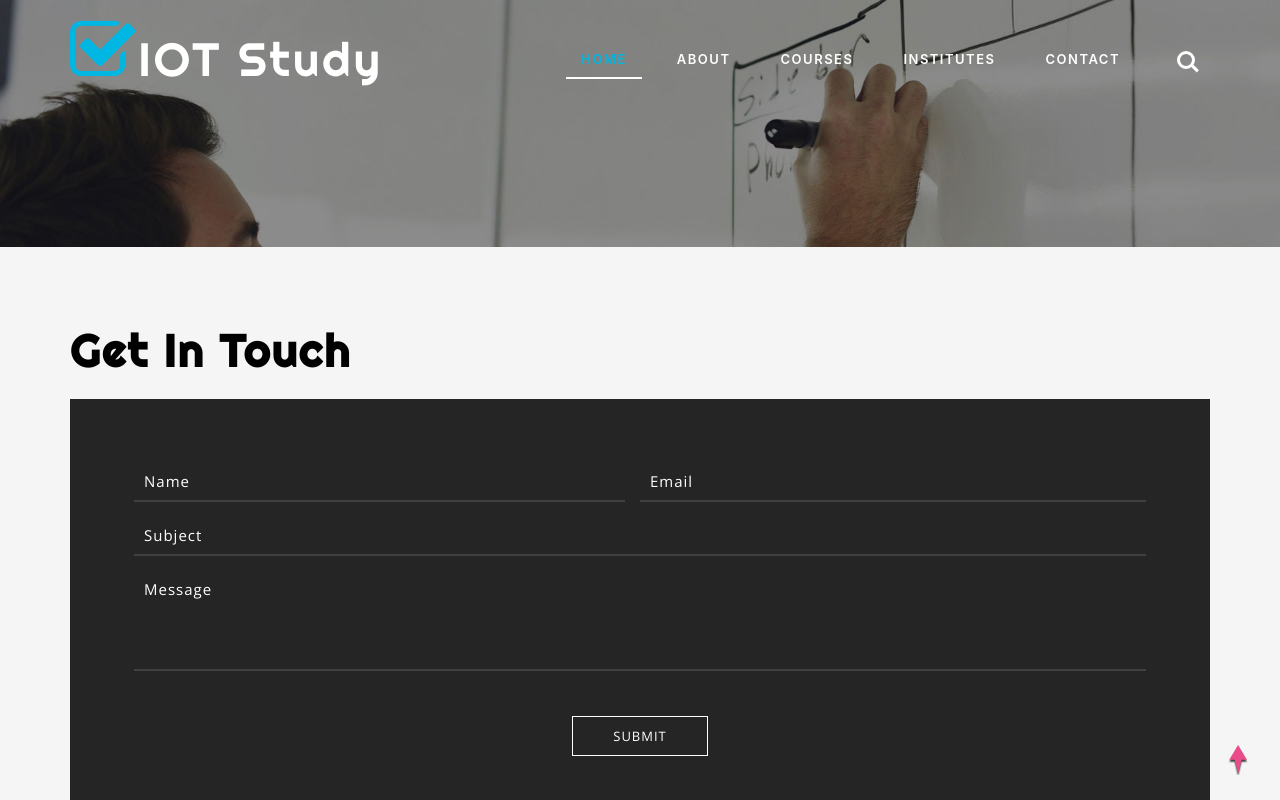
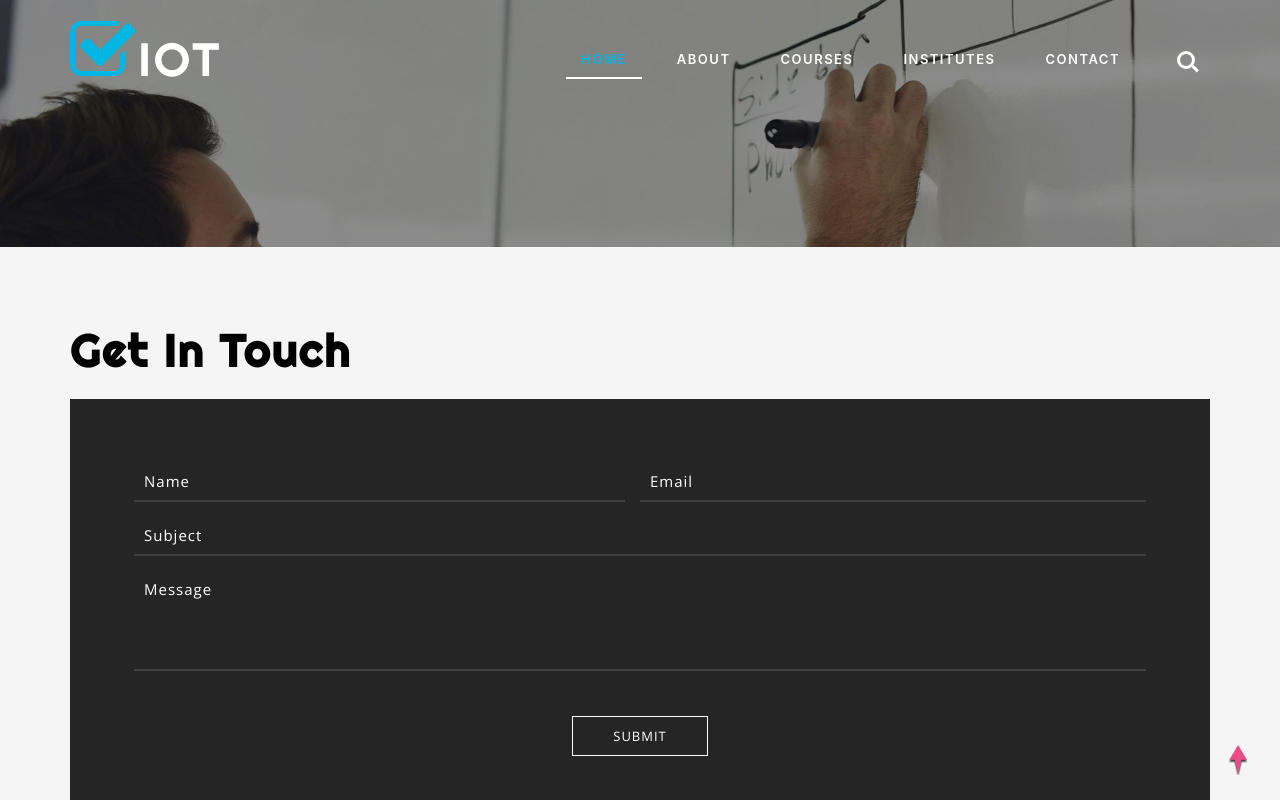
Before and after one commit to deveshprojectwork/aws-react-mycodepipeline, a React (Create React App) app: page /contact in a window 1280 px wide. Shown: the top 800 px of the page. Built offline with nearby package versions, Linux system fonts and the light colour scheme.

Commit message:
fixing title

```diff
--- a/public/index.html
+++ b/public/index.html
@@ -6,7 +6,7 @@
       <link rel="apple-touch-icon" href="%PUBLIC_URL%/logo192.png" />
       <link rel="manifest" href="%PUBLIC_URL%/manifest.json" />
 
-      <title>Institute an Education Category Bootstrap Responsive Website Template | Home :: w3layouts</title>
+      <title>Institute Of Advance Study</title>
       <meta name="viewport" content="width=device-width, initial-scale=1">
       <meta http-equiv="Content-Type" content="text/html; charset=utf-8" />
       <meta name="keywords" content="Institute Responsive web template, Bootstrap Web" />
--- a/src/components/Contact.js
+++ b/src/components/Contact.js
@@ -136,7 +136,7 @@ export default function NavTabs() {
                                         <p className="paragraph-agileinfo"><span>Email : </span><a href="mailto:info@example.com">info@example.com</a></p>
                                     </div>
                                     <div className="col-md-7 add-right">
-                                        <iframe  title="GoogleMap" src="https://www.google.com/maps/embed?pb=!1m18!1m12!1m3!1d10171.143717162497!2d-73.99510450880028!3d40.72023723426282!2m3!1f0!2f0!3f0!3m2!1i1024!2i768!4f13.1!3m3!1m2!1s0x89c2590485a57bab%3A0xc30a1a20d5c453f4!2sD%C5%8C%2C+Cookie+Dough+Confections!5e0!3m2!1sen!2sin!4v1512641855744"   width="400" height="300"  ></iframe>
+                                        <iframe  title="GoogleMap" src="https://www.google.com/maps/embed?pb=!1m18!1m12!1m3!1d10171.143717162497!2d-73.99510450880028!3d40.72023723426282!2m3!1f0!2f0!3f0!3m2!1i1024!2i768!4f13.1!3m3!1m2!1s0x89c2590485a57bab%3A0xc30a1a20d5c453f4!2sD%C5%8C%2C+Cookie+Dough+Confections!5e0!3m2!1sen!2sin!4v1512641855744"  ></iframe>
                                     </div>
                                     <div className="clearfix"></div>
                                 </div>
@@ -149,7 +149,7 @@ export default function NavTabs() {
                                             <p className="paragraph-agileinfo"><span>Email : </span><a href="mailto:info@example.com">info@example.com</a></p>
                                         </div>
                                         <div className="col-md-8 add-right">
-                                          <iframe src="https://www.google.com/maps/embed?pb=!1m14!1m8!1m3!1d48375.93183616049!2d-73.998345!3d40.729116000000005!3m2!1i1024!2i768!4f13.1!3m3!1m2!1s0x0%3A0xc30a1a20d5c453f4!2sD%C5%8C%2C%20Cookie%20Dough%20Confections!5e0!3m2!1sen!2sin!4v1598983914325!5m2!1sen!2sin"  width="400" height="300" ></iframe>
+                                          <iframe src="https://www.google.com/maps/embed?pb=!1m14!1m8!1m3!1d48375.93183616049!2d-73.998345!3d40.729116000000005!3m2!1i1024!2i768!4f13.1!3m3!1m2!1s0x0%3A0xc30a1a20d5c453f4!2sD%C5%8C%2C%20Cookie%20Dough%20Confections!5e0!3m2!1sen!2sin!4v1598983914325!5m2!1sen!2sin"  ></iframe>
 
                                             {/* <iframe  title="GoogleMap" src="https://www.google.com/maps/embed?pb=!1m18!1m12!1m3!1d20335.70063503884!2d-73.99748627450514!3d40.741786138002865!2m3!1f0!2f0!3f0!3m2!1i1024!2i768!4f13.1!3m3!1m2!1s0x89c258fecf664df5%3A0x33d224a0d5dacca2!2sRockefeller+Center!5e0!3m2!1sen!2sin!4v1512641910229" ></iframe> */}
                                         </div>
--- a/src/components/Header.js
+++ b/src/components/Header.js
@@ -51,7 +51,7 @@ export class Header extends Component {
                 <header>
                     <div className="header-bottom-w3layouts">
                         <div className="main-w3ls-logo" >
-                            <h1><a href="/"><span className="fa fa-check-square-o" aria-hidden="true"></span>IOT Study</a></h1>
+                            <h1><a href="/"><span className="fa fa-check-square-o" aria-hidden="true"></span>IOT</a></h1>
                         </div>
                         <nav className="navbar navbar-default">
                             <div className="navbar-header">
```
